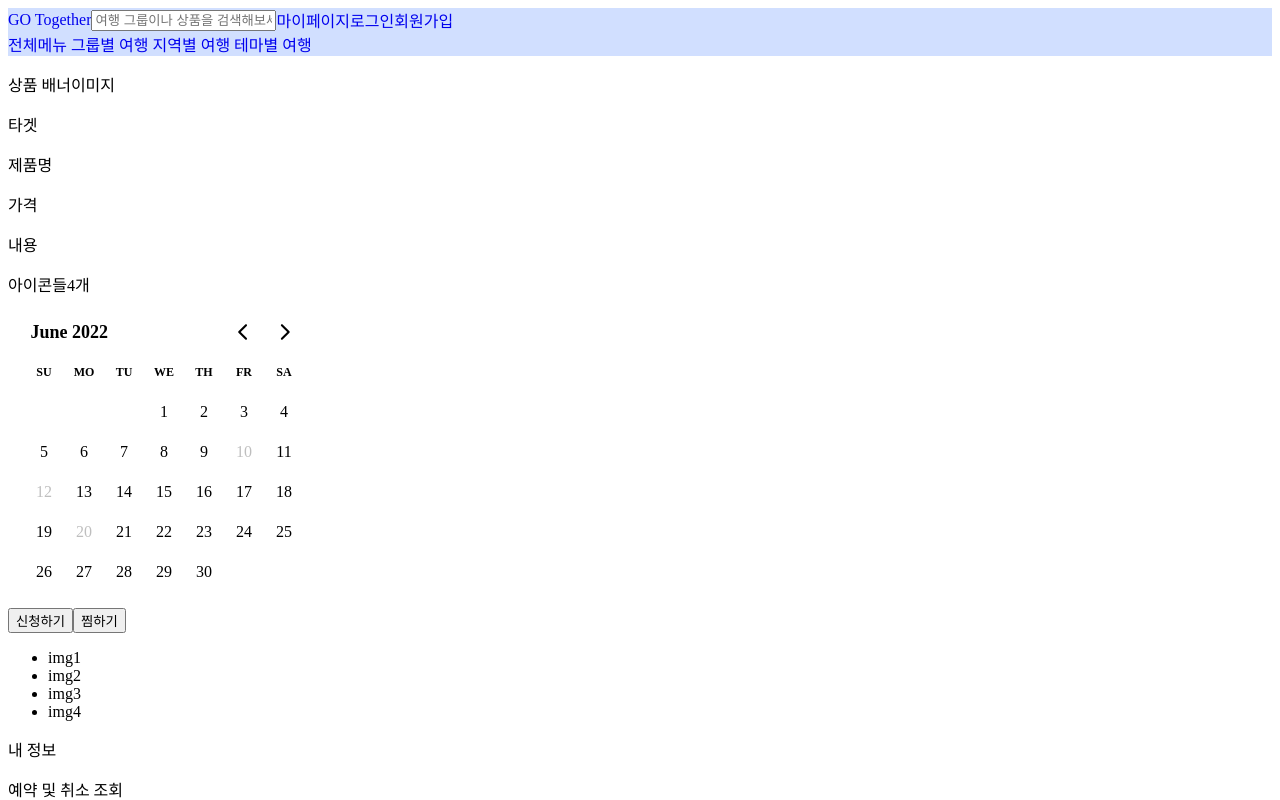
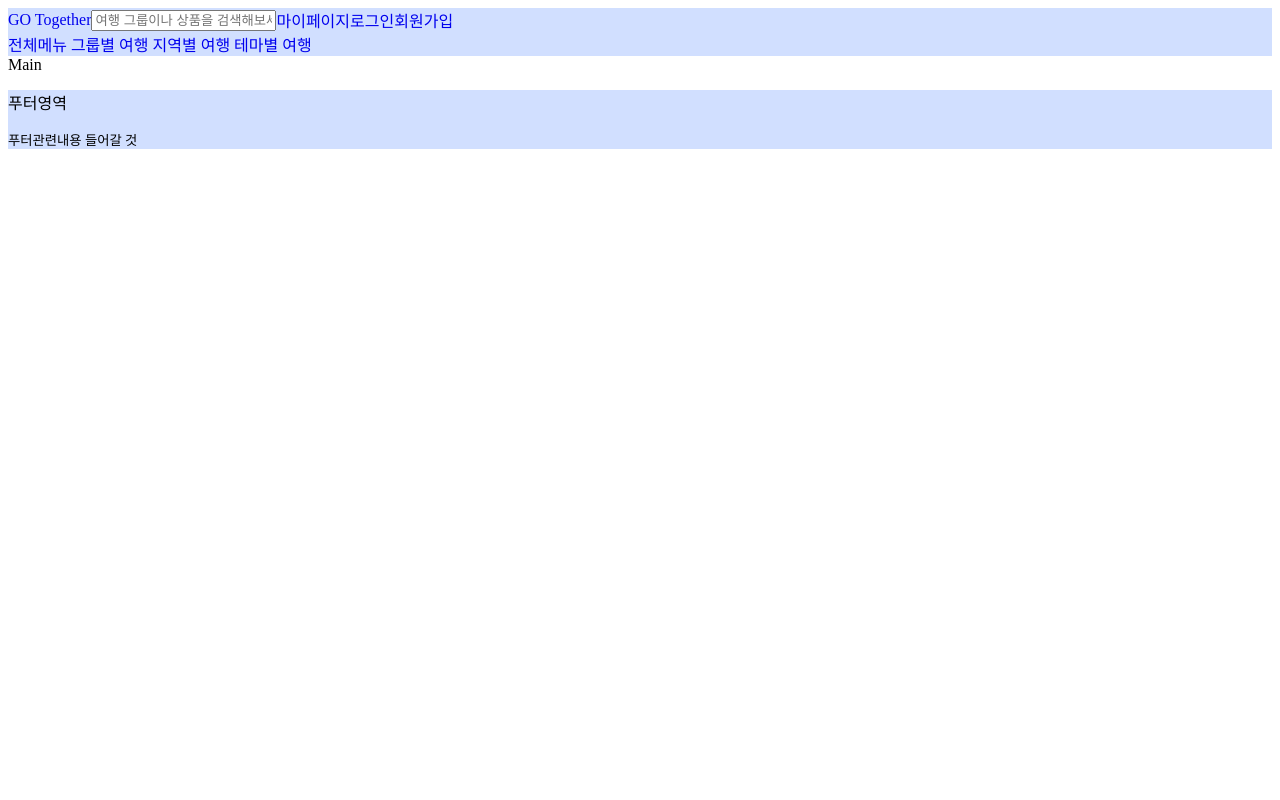
Before and after one commit to TRAVELERSTEAM/TRAVELERS-FE-USER, a React (Vite) app: page / in a window 1280 px wide. Shown: the top 800 px of the page. Built offline with nearby package versions, Linux system fonts and the light colour scheme.

Commit message:
feat: 기본 라우트 연결/#7

```diff
--- a/src/App.tsx
+++ b/src/App.tsx
@@ -1,5 +1,6 @@
+import { Route, Routes, BrowserRouter } from 'react-router-dom';
 import Header from './components/common/Header';
-// import Main from './components/common/Main';
+import Main from './components/common/Main';
 import Footer from './components/common/Footer';
 import MyPage from './pages/MyPage';
 import ProductDetailPage from './pages/ProductDetailPage';
@@ -8,10 +9,13 @@ function App() {
   return (
     <>
       <Header />
-      {/* 제품상세페이지 작업으로 메인 임시 주석 */}
-      {/* <Main /> */}
-      <ProductDetailPage></ProductDetailPage>
-      <MyPage />
+      <BrowserRouter>
+        <Routes>
+          <Route index element={<Main />} />
+          {/* <ProductDetailPage /> */}
+          <Route path="/mypage" element={<MyPage />} />
+        </Routes>
+      </BrowserRouter>
       <Footer />
     </>
   );
```
